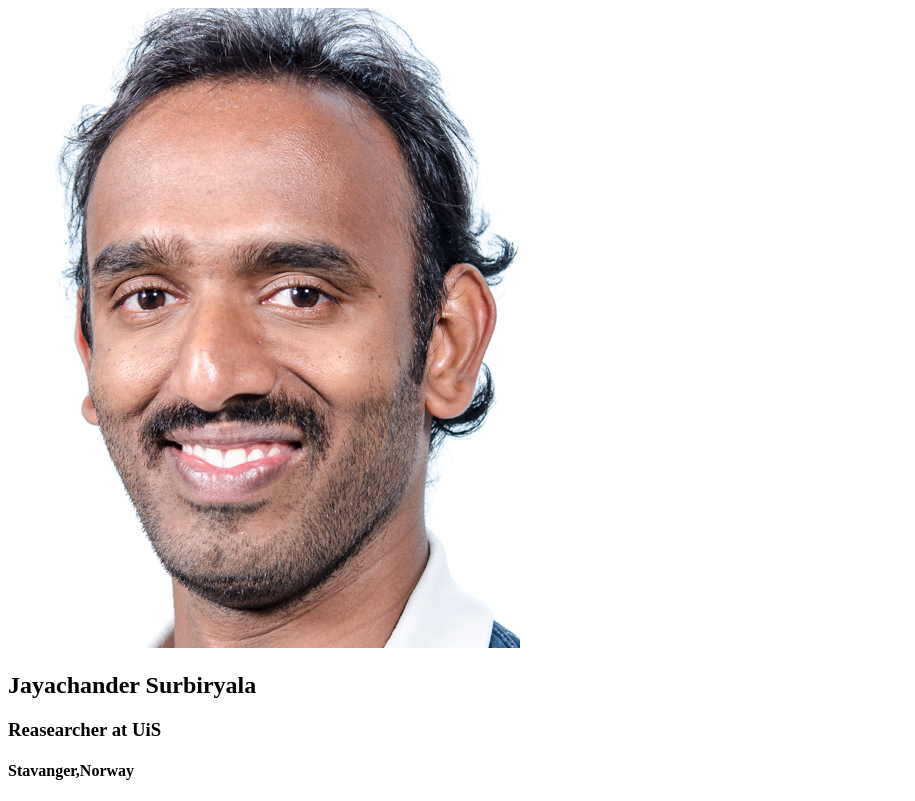
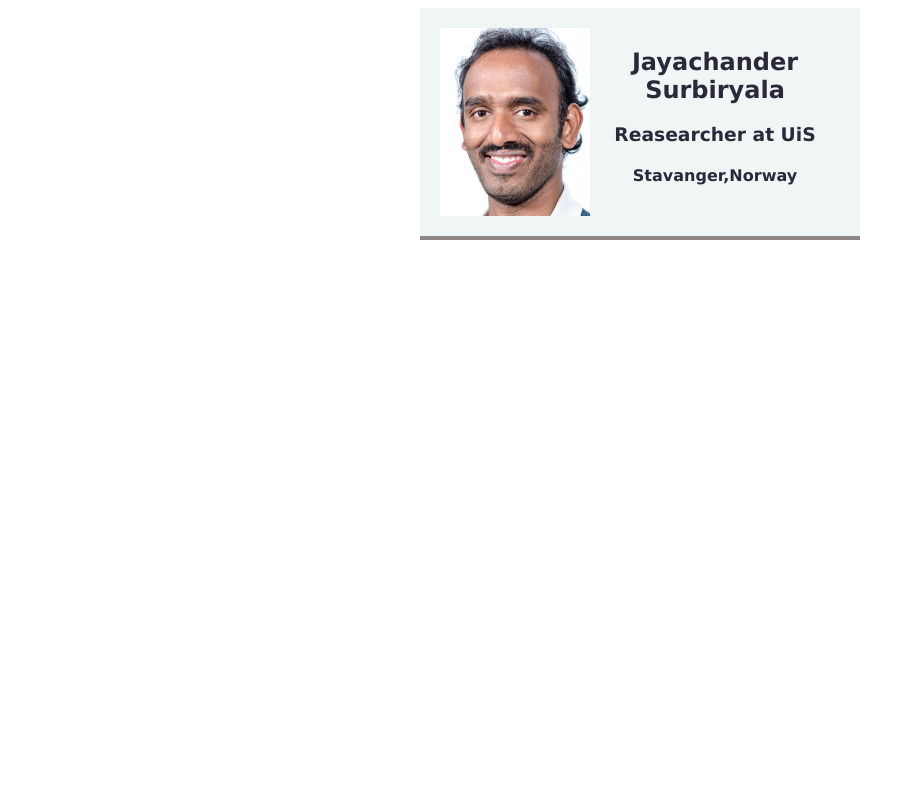
Before and after one commit to Jayakodehode/project1-design-website, a plain HTML site: page business.html in a window 1280 px wide. Shown: the whole page, without its empty margins (0-915 px from the left). Drawn offline with Linux system fonts and the light colour scheme; files whose address does not match are found by name.

Commit message:
Update business.html

```diff
--- a/business.html
+++ b/business.html
@@ -5,7 +5,7 @@
     <meta http-equiv="X-UA-Compatible" content="IE=edge" />
     <meta name="viewport" content="width=device-width, initial-scale=1.0" />
     <title>Document</title>
-    <link rel="stylesheet" href="business.css" />
+    <link rel="stylesheet" href="style2.css" />
   </head>
   <body>
     <div class="bcard">
```
